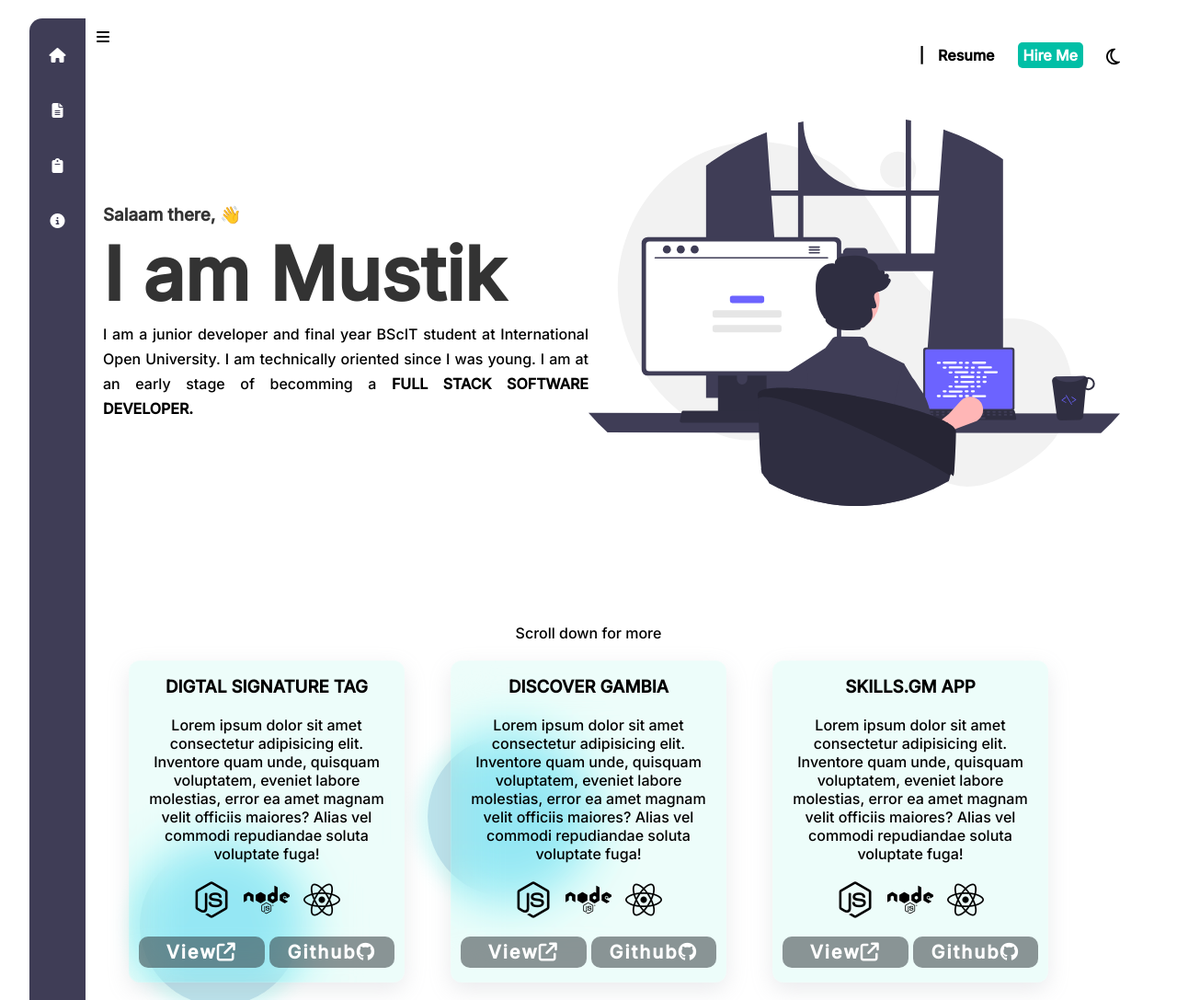
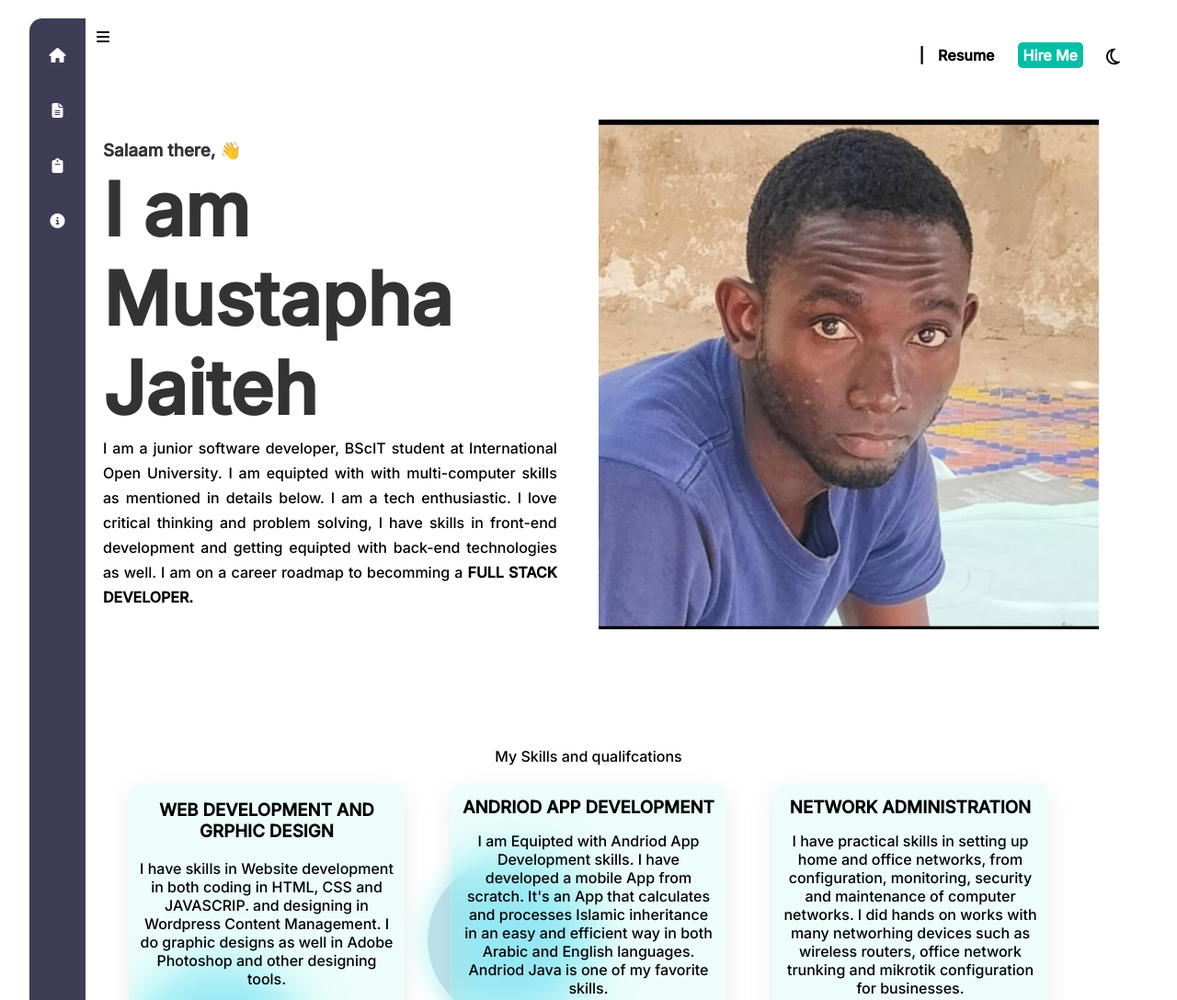
Before and after one commit to Mustaphajaiteh/Mustik.github.io, a plain HTML site: page index.html in a window 1280 px wide. Shown: the top 1087 px of the page at 92% size. Drawn offline with Linux system fonts and the light colour scheme.

Commit message:
15-9-update

```diff
--- a/index.html
+++ b/index.html
@@ -58,23 +58,27 @@
      <div class="content">
      <div class="titles">
         <h3>Salaam there, 👋</h3>
-        <h1>I am Mustik</h1>
+        <h1>I am Mustapha Jaiteh</h1>
      </div>
-      <p>I am a junior developer and final year BScIT student at International Open University.
-         I am technically oriented since I was young.
-        I am at an early stage of becomming a
-        <strong>FULL STACK SOFTWARE DEVELOPER.</strong>
+      <p>I am a junior software developer, BScIT student at International Open University.
+         I am equipted with with multi-computer skills as mentioned in details below.
+         I am a tech enthusiastic. I love critical thinking and problem solving, I have skills
+         in front-end development and getting equipted with back-end technologies as well.
+        I am on a career roadmap to becomming a
+        <strong>FULL STACK DEVELOPER.</strong>
       </p>
      </div>
-       <img src="undraw_programming_re_kg9v.svg" alt="" srcset="">
+       <img src="my profile.jpeg" alt="" srcset="">
      </div>
-        <p>Scroll down for more</p>
+        <p>My Skills and qualifcations</p>
         <div class="projects">
           <ul>
             <li>
-              <h3>Digtal Signature Tag</h3>
+              <h3>Web Development and grphic design</h3>
               <p>
-                Lorem ipsum dolor sit amet consectetur adipisicing elit. Inventore quam unde, quisquam voluptatem, eveniet labore molestias, error ea amet magnam velit officiis maiores? Alias vel commodi repudiandae soluta voluptate fuga!
+                I have skills in Website development in both coding in HTML, CSS and JAVASCRIP.
+                and designing in Wordpress Content Management.
+                I do graphic designs as well in Adobe Photoshop and other designing tools.
               </p>
               <div class="stacks">
                 <i class="fa-brands fa-node-js"></i>
@@ -92,9 +96,12 @@
               </div>
             </li>
             <li>
-              <h3>Discover Gambia</h3>
+              <h3>Andriod App Development</h3>
               <p>
-                Lorem ipsum dolor sit amet consectetur adipisicing elit. Inventore quam unde, quisquam voluptatem, eveniet labore molestias, error ea amet magnam velit officiis maiores? Alias vel commodi repudiandae soluta voluptate fuga!
+                I am Equipted with Andriod App Development skills. I have developed
+                a mobile App from scratch. It's an App that calculates and processes
+                Islamic inheritance in an easy and efficient way in both Arabic and English languages.
+                Andriod Java is one of my favorite skills.
               </p>
               <div class="stacks">
                 <i class="fa-brands fa-node-js"></i>
@@ -113,9 +120,11 @@
             </li>
 
             <li>
-              <h3>Skills.gm App</h3>
+              <h3>NETWORK ADMINISTRATION</h3>
               <p>
-                Lorem ipsum dolor sit amet consectetur adipisicing elit. Inventore quam unde, quisquam voluptatem, eveniet labore molestias, error ea amet magnam velit officiis maiores? Alias vel commodi repudiandae soluta voluptate fuga!
+                I have practical skills in setting up home and office networks, from configuration, monitoring, security and maintenance of computer networks.
+                I did hands on works with many networhing devices such as wireless routers, office network
+                trunking and mikrotik configuration for businesses.
               </p>
               <div class="stacks">
                 <i class="fa-brands fa-node-js"></i>
@@ -133,9 +142,12 @@
               </div>
             </li>
             <li>
-              <h3>Teachers Attendance System</h3>
+              <h3>My overall qualificatins</h3>
               <p>
-                Lorem ipsum dolor sit amet consectetur adipisicing elit. Inventore quam unde, quisquam voluptatem, eveniet labore molestias, error ea amet magnam velit officiis maiores? Alias vel commodi repudiandae soluta voluptate fuga!
+                In addtion to front-end skills, I am confortable with 3 major programming languages;
+                C++, JAVA and PYTHON.
+                I have a certificate in IC3, a certifcate in Wordpress, a certificate in graphic Design,
+                a certifcate in Networking,  certificate in Web coding and a Degree in computer science BScIT.
               </p>
               <div class="stacks">
                 <i class="fa-brands fa-node-js"></i>
--- a/style.css
+++ b/style.css
@@ -236,8 +236,8 @@ input.checkbox-nav:checked ~ label.toggle-nav{
     float: right;
  }
  .main-content .banner{
-     width: 98;
-     height: 90;
+     width: 98%;
+     height: 90%;
      margin-top: 40px;
      display: flex;
      flex-wrap: wrap-reverse;
@@ -246,10 +246,10 @@ input.checkbox-nav:checked ~ label.toggle-nav{
  }
  .main-content .banner .content,
  .main-content .banner img{
-    width: 50%;
+    width: 48%;
  }
  .main-content .banner img{
-    height: 90%;
+    height: 70%;
  }
 
  .main-content .banner div h1{
```
Also changed, not shown: my profile.jpeg (renamed from WhatsApp Image 2023-07-31 at 08.32.41.jpeg).
